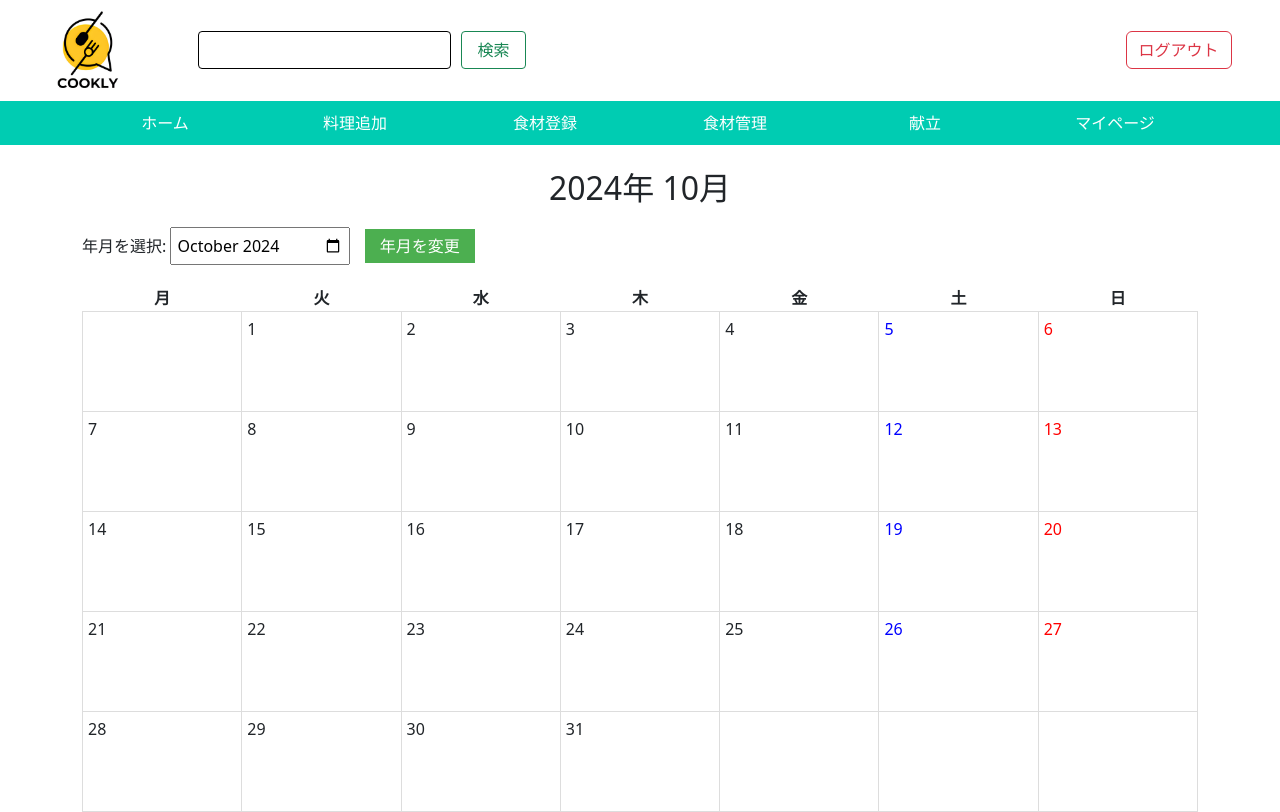
After one commit to yamashita3303/cookly, a Django app: page /calendar/ in a window 1280 px wide. The commit adds this page. Run offline with Django 4.2, Linux system fonts and the light colour scheme; some libraries are stand-ins or nearby versions.

Commit message:
20241018calendar作成

```diff
--- /dev/null
+++ b/app/templates/app/calendar.html
@@ -0,0 +1,64 @@
+{% extends "base/base.html" %}
+{% block body %}
+
+<h2 style="text-align: center; margin-bottom: 20px;">
+  {% if year and month %}
+    {{ year }}年 {{ month }}月
+  {% else %}
+    カレンダー
+  {% endif %}
+</h2>
+
+<form action="{% url 'app:recipe_calendar' %}" method="post" style="margin-bottom: 20px;">
+    {% csrf_token %}
+    <label for="yearmonth">年月を選択:</label>
+    <input type="month" id="yearmonth" name="yearmonth" style="padding: 5px; margin-right: 10px;" />
+    <input type="submit" value="年月を変更" style="padding: 5px 15px; background-color: #4CAF50; color: white; border: none; cursor: pointer;">
+</form>
+
+<table style="width: 100%; border-collapse: collapse; text-align: center;">
+  <thead>
+    <tr>
+      <th>月</th>
+      <th>火</th>
+      <th>水</th>
+      <th>木</th>
+      <th>金</th>
+      <th>土</th>
+      <th>日</th>
+    </tr>
+  </thead>
+  <tbody>
+    {% for week in calendar_month %}
+      <tr>
+        {% for day in week %}
+          <td style="padding: 20px; border: 1px solid #ddd; width: 100px; height: 100px;
+          position: relative; text-align: right; vertical-align: top;
+          {% if forloop.counter == 6 %} color: blue; {% elif forloop.counter == 7 %} color: red; {% endif %}">
+            {% if day == 0 %}
+              <!-- 今月に含まれない日（0）は空白として表示 -->
+              &nbsp;
+            {% else %}
+            <span style="position: absolute; top: 5px;  left: 5px;">{{ day }}</span>
+            {% endif %}
+          </td>
+        {% endfor %}
+      </tr>
+    {% endfor %}
+  </tbody>
+</table>
+
+<script>
+  // 現在の年月を取得
+  const today = new Date();
+  const year = today.getFullYear();
+  const month = String(today.getMonth() + 1).padStart(2, '0'); // 月は0始まりなので+1する
+  const currentMonth = `${year}-${month}`;
+  const currentMin = `${year-5}-${month}`;
+
+  // input要素にデフォルト値を設定
+  document.getElementById('yearmonth').value = currentMonth;
+  document.getElementById('yearmonth').min = currentMin;
+</script>
+
+{% endblock %}
--- a/app/templates/base/base.html
+++ b/app/templates/base/base.html
@@ -130,6 +130,9 @@
                             <a href="#" class="nav-link">食材管理</a>
                         </div>
                         <div class="col">
+                            <a href="{% url 'app:recipe_calendar' %}" class="nav-link">献立</a>
+                        </div>
+                        <div class="col">
                             <a href="{% url 'app:mypage' %}" class="nav-link">マイページ</a>
                         </div>
                     </div>
--- a/app/urls.py
+++ b/app/urls.py
@@ -18,4 +18,5 @@ urlpatterns = [
     path('recipe/delete/<int:post_id>', views.recipe_delete, name='delete'),
     path("comment/<int:recipe_id>", views.comments, name="comments"),
     path('mypage/', views.mypage, name='mypage'),
+    path('calendar/', views.recipe_calendar, name='recipe_calendar'),
 ] + static(settings.MEDIA_URL, document_root=settings.MEDIA_ROOT)
--- a/app/views.py
+++ b/app/views.py
@@ -8,6 +8,9 @@ from .forms import RecipeForm, IngredientForm, StepForm, CommentForm
 from django.contrib.auth import login, logout, authenticate
 from django.contrib.auth.decorators import login_required
 from .models import CustomUser
+import datetime
+import calendar
+
 def index(request):
     context = {'user': request.user}
     return render(request, 'index.html', context)
@@ -276,3 +279,28 @@ def mypage(request):
 # classをview関数に変換
 comments = CommentCreateView.as_view()
 recipe_create = RecipeCreateView.as_view()
+
+def recipe_calendar(request):
+    if request.method == 'POST':
+        yearmonth = request.POST.get('yearmonth')
+        year = yearmonth[0]+yearmonth[1]+yearmonth[2]+yearmonth[3]
+        month = yearmonth[5:]
+        calendar_month = calendar.monthcalendar(int(yearmonth[0]+yearmonth[1]+yearmonth[2]+yearmonth[3]),int(yearmonth[5:]))
+        context = {
+            "year":year,
+            "month":month,
+            "yearmonth":yearmonth,
+            "calendar_month":calendar_month,
+                   }
+    else:
+        currentDateTime = datetime.datetime.now()
+        date = currentDateTime.date()
+        year = date.strftime("%Y")
+        month = date.strftime("%m")
+        calendar_month = calendar.monthcalendar(int(year), int(month))
+        context = {
+            "year":year,
+            "month":month,
+            "calendar_month":calendar_month
+        }
+    return render(request, 'app/calendar.html', context)
```
Also changed, not shown: db.sqlite3.
